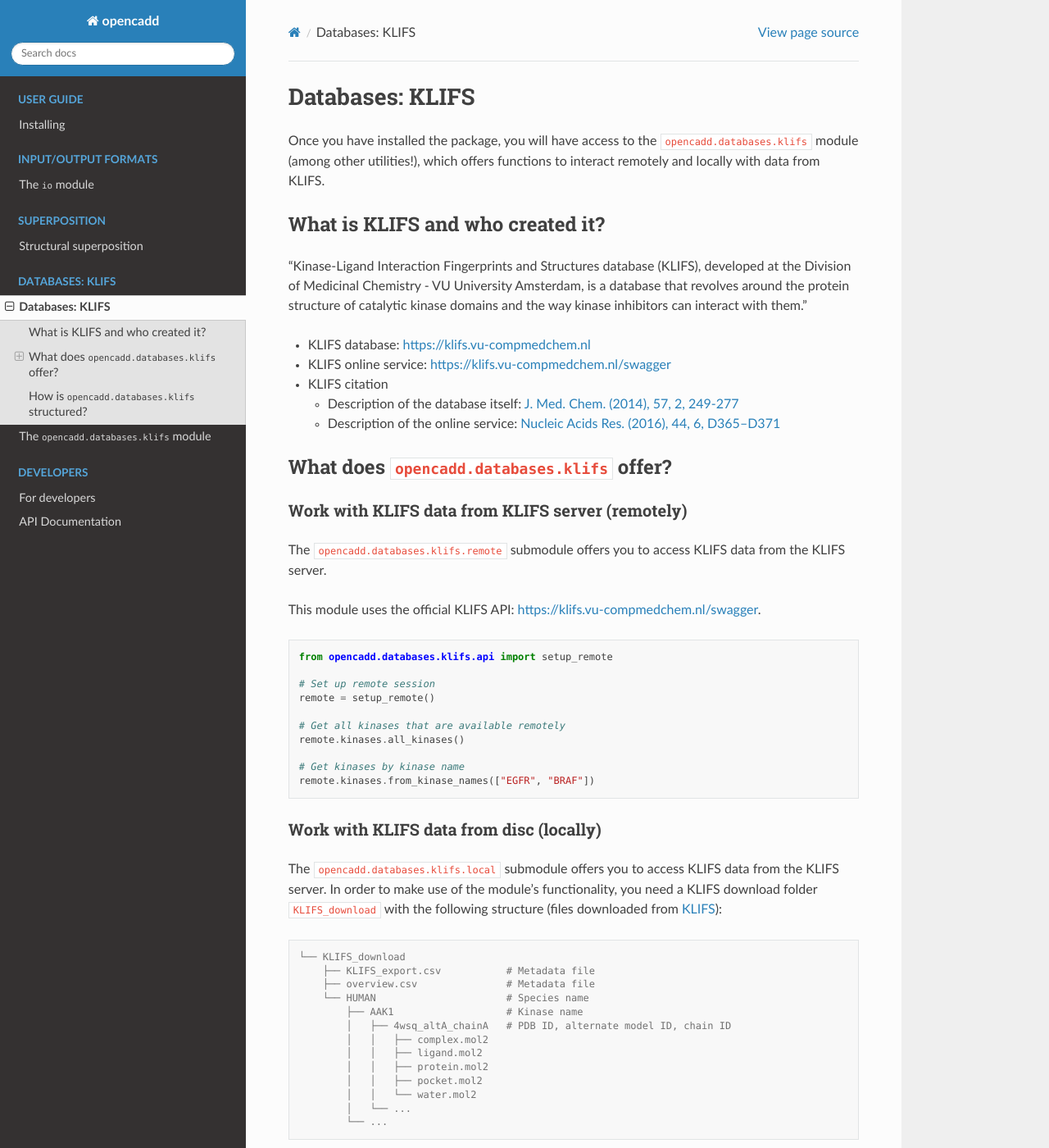
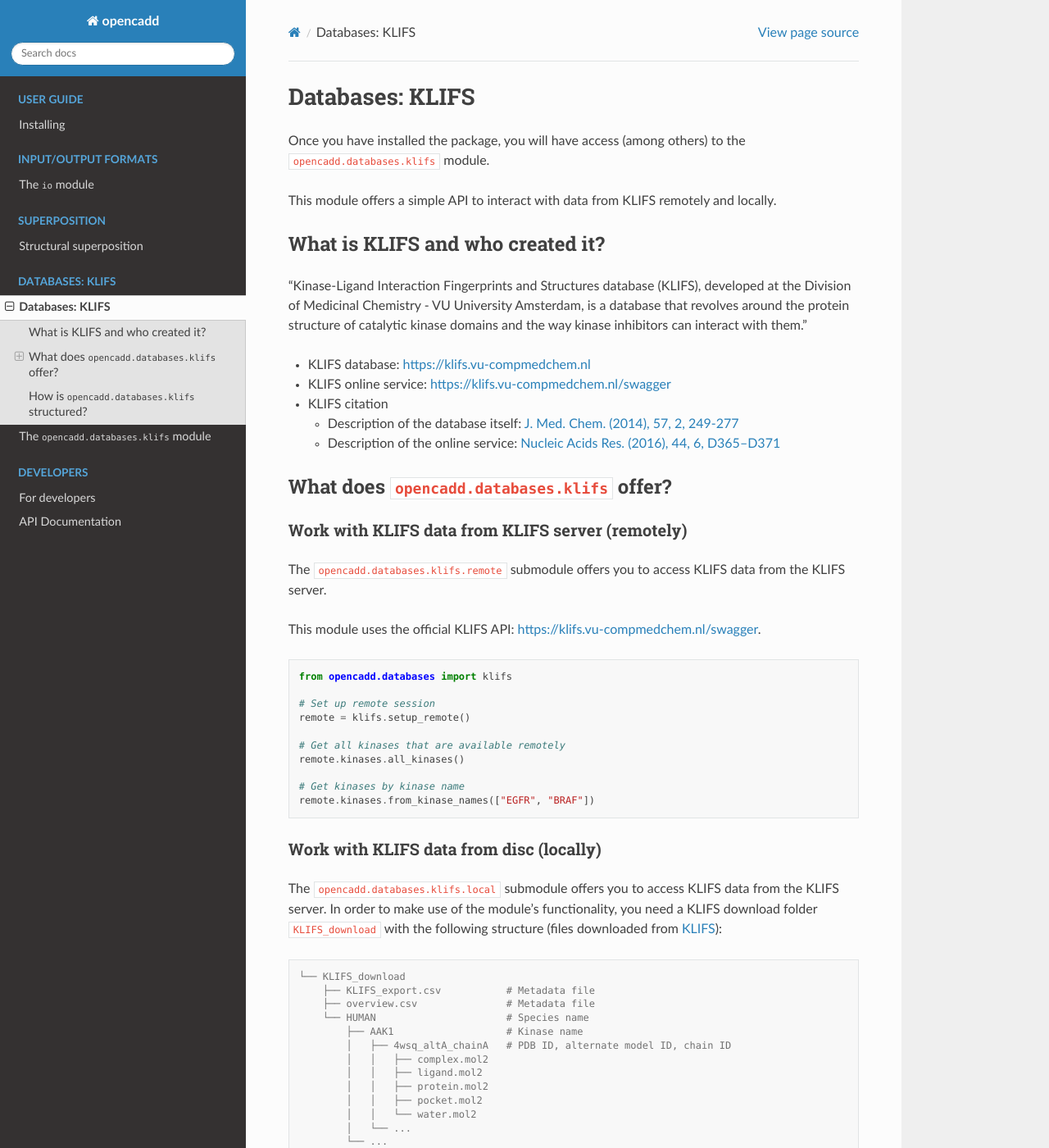
Before and after one commit to volkamerlab/opencadd, a Sphinx documentation site: the page built from docs/databases_klifs.rst, in a window 1280 px wide and 1400 px high. Shown: the whole window at 82% size. Built offline with Sphinx 7.4.7 and the Read the Docs theme 2.0.0, drawn with Linux system fonts in a browser that asks for light colours; pages that are not in the unit, such as notebooks, are missing from menus; some of the changed text lies outside the part shown.

Commit message:
Use io.core API in databases.klifs module

```diff
--- a/docs/databases_klifs.rst
+++ b/docs/databases_klifs.rst
@@ -1,7 +1,10 @@
 Databases: KLIFS
 ================
 
-Once you have installed the package, you will have access to the ``opencadd.databases.klifs`` module (among other utilities!), which offers functions to interact remotely and locally with data from KLIFS.
+Once you have installed the package, you will have access (among others)
+to the ``opencadd.databases.klifs`` module.
+
+This module offers a simple API to interact with data from KLIFS remotely and locally.
 
 
 What is KLIFS and who created it?
@@ -29,10 +32,10 @@
 
 .. code-block:: python
 
-    from opencadd.databases.klifs.api import setup_remote
+    from opencadd.databases import klifs
 
     # Set up remote session
-    remote = setup_remote()
+    remote = klifs.setup_remote()
 
     # Get all kinases that are available remotely
     remote.kinases.all_kinases()
@@ -63,10 +66,10 @@
 
 .. code-block:: python
 
-    from opencadd.databases.klifs.api import setup_local
+    from opencadd.databases import klifs
 
     # Set up local session
-    local = setup_local("../../opencadd/tests/databases/data/KLIFS_download")
+    local = klifs.setup_local("../../opencadd/tests/databases/data/KLIFS_download")
 
     # Get all kinases that are available locally
     local.kinases.all_kinases()
```
Also changed, not shown: docs/tutorials/databases_klifs.ipynb, 3 other files.
